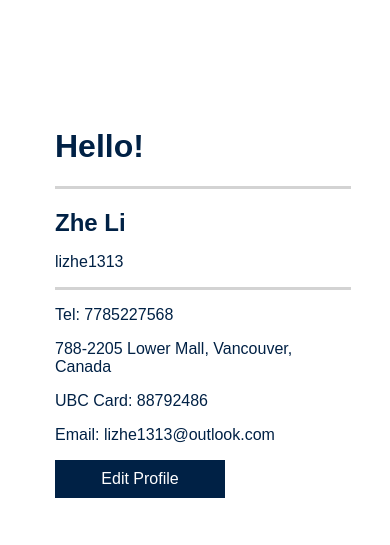
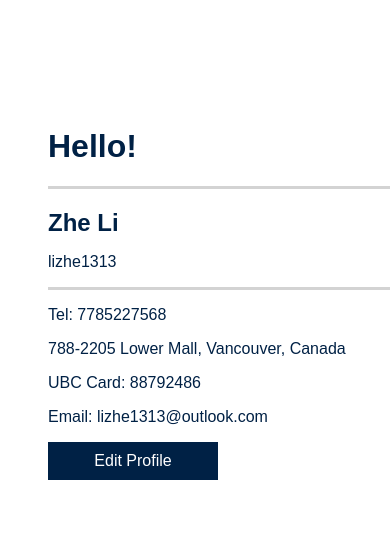
Before and after one commit to lizhe918/UBC_CPSC304_2019S1, a PHP site: page /infrastructure/profile.html in a window 390 px wide. Shown: the top 545 px of the page. Run offline with PHP 8.4, Linux system fonts and the light colour scheme.

Commit message:
Update profile.css

```diff
--- a/warehouse/infrastructure/css/profile.css
+++ b/warehouse/infrastructure/css/profile.css
@@ -5,7 +5,6 @@ body {
 
 .profile {
 	margin-left: 2em;
-	width: 20%;
 	background-color: white;
 	color: #002145;
 }
@@ -24,14 +23,6 @@ body {
 	padding-bottom: 2em;
 }
 
-@media screen and (max-width: 1080px) {
-	.profile {
-		width: 80%;
-		margin-left: auto;
-		margin-right: auto;
-	}
-}
-
 .username {
 	border-top: 3px solid lightgrey;
 	border-bottom: 3px solid lightgrey;
```
